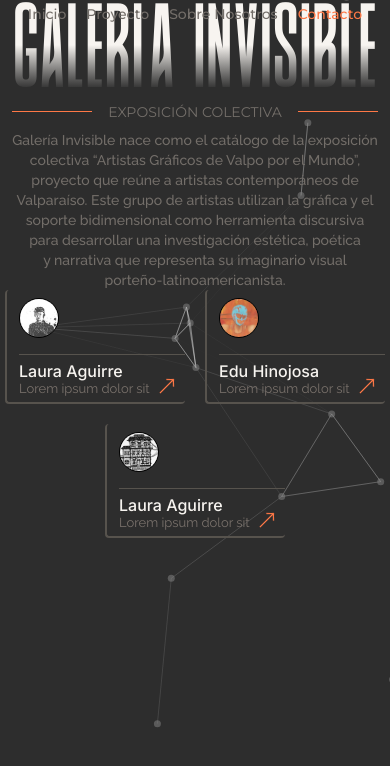
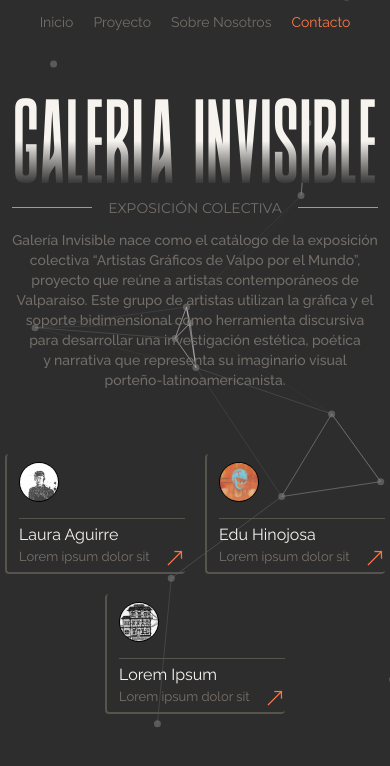
Before and after one commit to Najdorf12/art-gallery, a React (Vite) app: page / in a window 390 px wide. Shown: the top 766 px of the page. Built offline with nearby package versions, Linux system fonts and the light colour scheme.

Commit message:
add styles

```diff
--- a/src/components/CardsHome.jsx
+++ b/src/components/CardsHome.jsx
@@ -5,7 +5,7 @@ import arrow from "/arrow.png";
 const CardsHome = ({ artist }) => {
   return (
     <Link to={`/artist/${artist?.id}`}>
-      <div className="relative z-50 border-l-[2px] border-b-[2px] border-stone-600 w-[180px] rounded-sm h-[114px] pl-3 pt-2  lg:pl-3 lg:w-[220px] lg:h-[133px] xl:w-[280px] xl:h-[154px]  2xl:w-[280px] 2xl:h-[178px] hover:border-stone-300 duration-700 cursor-pointer group">
+      <div className="relative z-50 border-l-[2px] border-b-[2px] border-stone-600 w-[180px] rounded-sm h-[120px] pl-3 pt-2 lg:pl-3 lg:w-[220px] lg:h-[133px] xl:w-[280px] xl:h-[154px]  2xl:w-[280px] 2xl:h-[178px] hover:border-stone-300 duration-700 cursor-pointer group">
         <figure>
           <img
             src={artist?.icon}
@@ -15,15 +15,15 @@ const CardsHome = ({ artist }) => {
         </figure>
         <article className="text-sm mt-4  md:text-balance lg:text-base xl:mt-5 xl:text-lg 2xl:mt-7  2xl:text-lg">
           <div className="w-full h-[1px] bg-stone-600 "></div>
-          <h6 className="text-whiteCustom font-text font-medium text-base mt-1 lg:mt-2  xl:text-xl 2xl:text-2xl">
+          <h6 className="text-whiteCustom font-text2 text-base mt-1 lg:mt-2  xl:text-xl 2xl:text-2xl">
             {artist?.firstname} {artist?.lastname}
           </h6>
-          <p className="text-[13px] text-stone-500 font-text2 leading-3 lg:text-base lg:mt-1 lg:leading-5 2xl:text-lg ">
+          <p className="text-[13px] text-stone-500 font-text2 leading-3 lg:text-base mt-1 lg:leading-5 2xl:text-lg ">
             {artist?.contentHome}
           </p>
         </article>
       </div>{" "}
-      <figure className="w-7 p-1 absolute bottom-1 right-1 -rotate-45 ">
+      <figure className="w-7 p-1 absolute bottom-0.5 -right-1 md:bottom-1 md:right-1 -rotate-45">
         <img src={arrowOrange} alt="" />
       </figure>
     </Link>
--- a/src/components/Navbar.jsx
+++ b/src/components/Navbar.jsx
@@ -2,8 +2,8 @@ import { Link } from "react-router-dom";
 
 const Navbar = () => {
   return (
-    <nav className="absolute top-0 z-[600] w-full flex justify-start  items-center pt-1 lg:justify-end lg:pt-3  2xl:pt-4 overflow-hidden">
-      <ul className=" w-full flex flex-row justify-center items-center gap-5 font-text3 font-medium text-grayCustom text-sm  lg:gap-12 lg:text-lg xl:gap-16 ">
+    <nav className="absolute top-0 z-[600] w-full flex justify-start items-center lg:justify-end pt-3 2xl:pt-4 overflow-hidden">
+      <ul className=" w-full flex flex-row justify-center items-center gap-5 font-text2 text-grayCustom text-sm  lg:gap-10 lg:text-lg xl:gap-14 ">
         <Link to={"/"}>
           <li className="hover:text-whiteCustom duration-700 cursor-pointer hover:scale-110">
             Inicio
--- a/src/data/artistsData.js
+++ b/src/data/artistsData.js
@@ -170,8 +170,8 @@ export const artistsData = [
   },
   {  id: "Lorem Ipsum",
     icon: icon4,
-    firstname: "Laura",
-    lastname: "Aguirre",
+    firstname: "Lorem",
+    lastname: "Ipsum",
     fullName: "Laura Aguirre Naretto",
     contentHome: "Lorem ipsum dolor sit",
     description: `Laura Verónica Aguirre Naretto Licenciada en Artes – Diplomado en
--- a/src/pages/About.jsx
+++ b/src/pages/About.jsx
@@ -25,8 +25,8 @@ const About = ({ handleButtonClick }) => {
     <section className="flex flex-col bg-blackCustom h-screen overflow-hidden relative w-full justify-evenly pt-3 lg:flex-row lg:items-center lg:pl-[5%]">
       <Navbar />
       <TsParticlesBg />
-      <article className="flex flex-col justify-start items-start relative z-50 w-full cursor-default lg:max-w-[60%] lg:self-start lg:mt-28">
-        <h1 className="font-title leading-none text-orangeCustom text-8xl lg:text-[8rem] xl:text-[10rem] 2xl:text-[12rem]">
+      <article className="cursor-default flex flex-col justify-start items-start relative z-50 w-full px-4 lg:max-w-[60%] lg:self-start lg:mt-28">
+        <h1 className="font-title leading-none text-orangeCustom text-7xl lg:text-[8rem] xl:text-[10rem] 2xl:text-[12rem]">
           <span className="text-whiteCustom">N</span>OSOTROS
         </h1>
         <div className="w-12 h-[1px] bg-orangeCustom mt-3  lg:w-[390px] lg:mt-6"></div>
@@ -51,7 +51,7 @@ const About = ({ handleButtonClick }) => {
           <Link to={`/Artista /${artist?.id}`}>
             <li
               key={i}
-              className="flex border-b border-orangeCustom py-2 max-w-[500px] lg:max-w-[700px]"
+              className="flex border-b border-orangeCustom pl-3 py-2 max-w-[500px] lg:max-w-[700px]"
             >
               <p className="font-title text-whiteCustom text-5xl w-[70%] lg:text-6xl xl:text-8xl 2xl:text-8xl">
                 {artist?.name.toLocaleUpperCase()}
--- a/src/pages/Contact.jsx
+++ b/src/pages/Contact.jsx
@@ -63,7 +63,7 @@ const Contact = () => {
 
   return (
     <>
-      <section className="pt-16 relative h-screen w-full bg-blackCustom flex flex-col lg:flex-row lg:pt-24">
+      <section className="pt-20 relative h-screen w-full bg-blackCustom flex flex-col lg:flex-row lg:pt-24">
         <TsParticlesBg />
         <Navbar />
         <article className="z-50 text-center self-center lg:pl-[9%] lg:text-start lg:w-1/2 lg:self-start ">
--- a/src/pages/Home.jsx
+++ b/src/pages/Home.jsx
@@ -65,7 +65,7 @@ const Home = () => {
       <TsParticlesBg />
       <Navbar />
 
-      <section className="w-full h-full relative flex flex-col  items-center lg:mt-20">
+      <section className="w-full h-full relative flex flex-col  items-center mt-24 lg:mt-20">
         <article className="flex flex-col justify-center items-center relative z-50 w-full cursor-default">
           <h1
             ref={titleRef}
@@ -86,7 +86,7 @@ const Home = () => {
           </div>
           <p
             ref={descriptionRef}
-            className="text-sm text-grayCustom font-text2 font-medium text-center text-pretty px-2 mt-2 lg:text-base lg:text-balance xl:mt-3 xl:max-w-[1500px] 2xl:max-w-[1500px] xl:text-lg 2xl:text-xl"
+            className="text-sm text-grayCustom font-text2 font-medium text-center text-pretty px-2 mt-3 lg:text-base lg:text-balance xl:mt-3 xl:max-w-[1500px] 2xl:max-w-[1500px] xl:text-lg 2xl:text-xl"
           >
             Galería Invisible nace como el catálogo de la exposición colectiva
             “Artistas Gráficos de Valpo por el Mundo”, proyecto que reúne a
@@ -98,7 +98,7 @@ const Home = () => {
           </p>
         </article>
 
-        <section className="relative z-50 flex flex-wrap justify-center items-center gap-x-5 gap-y-5 w-full lg:mt-9 lg:gap-x-12 xl:gap-x-24 2xl:gap-x-24">
+        <section className="relative z-50 flex flex-wrap justify-center items-center gap-x-5 gap-y-5 w-full mt-16 lg:mt-9 lg:gap-x-12 xl:gap-x-24 2xl:gap-x-24">
           {artistsData?.map((artist, i) => (
             <div
               key={i}
--- a/src/pages/Project.jsx
+++ b/src/pages/Project.jsx
@@ -72,7 +72,7 @@ const Project = () => {
               </h1>
               <p
                 ref={subtitle2Ref}
-                className="text-sm font-text2 mt-3 text-grayCustom lg:mt-6 lg:text-lg"
+                className="text-sm font-text2 mt-4 text-grayCustom lg:mt-6 lg:text-lg"
               >
                 Arte Gráfico / Pintura / Cultura / Poética Urbana
               </p>
@@ -95,13 +95,13 @@ const Project = () => {
               >
                 <Link to={"/Proyecto"}>
                   <button className="flex font-text2 font-medium justify-center items-center gap-6 text-whiteCustom border-b border-orangeCustom pb-[2px] pl-[2px] lg:text-lg hover:scale-105 hover:text-whiteCustom duration-500">
-                    PROYECTO
+                    PLANO
                     <img src={arrow} alt="arrow" className="w-6 -rotate-45" />
                   </button>
                 </Link>
-                <Link to={"/Proyecto"}>
-                  <button className="flex font-text2 font-medium justify-center items-center gap-6 text-whiteCustom border-b border-orangeCustom pb-[2px] pl-[2px] lg:text-lg hover:scale-105 hover:text-whiteCustom duration-500">
-                    PROYECTO
+                <Link to={"/Contacto"}>
+                  <button className="flex font-text2 font-medium justify-center items-center gap-6 text-grayCustom border-b border-orangeCustom pb-[2px] pl-[2px] lg:text-lg hover:scale-105 hover:text-whiteCustom duration-500">
+                    CONTACTO
                     <img src={arrow} alt="arrow" className="w-6 -rotate-45" />
                   </button>
                 </Link>
```
